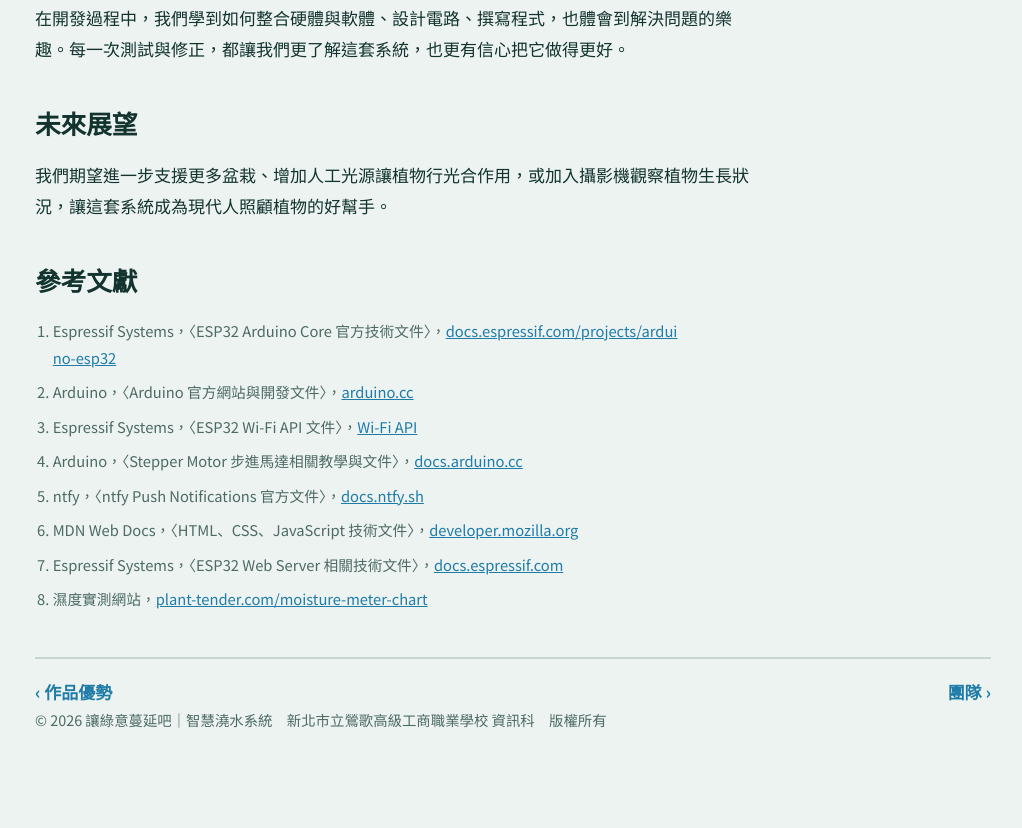
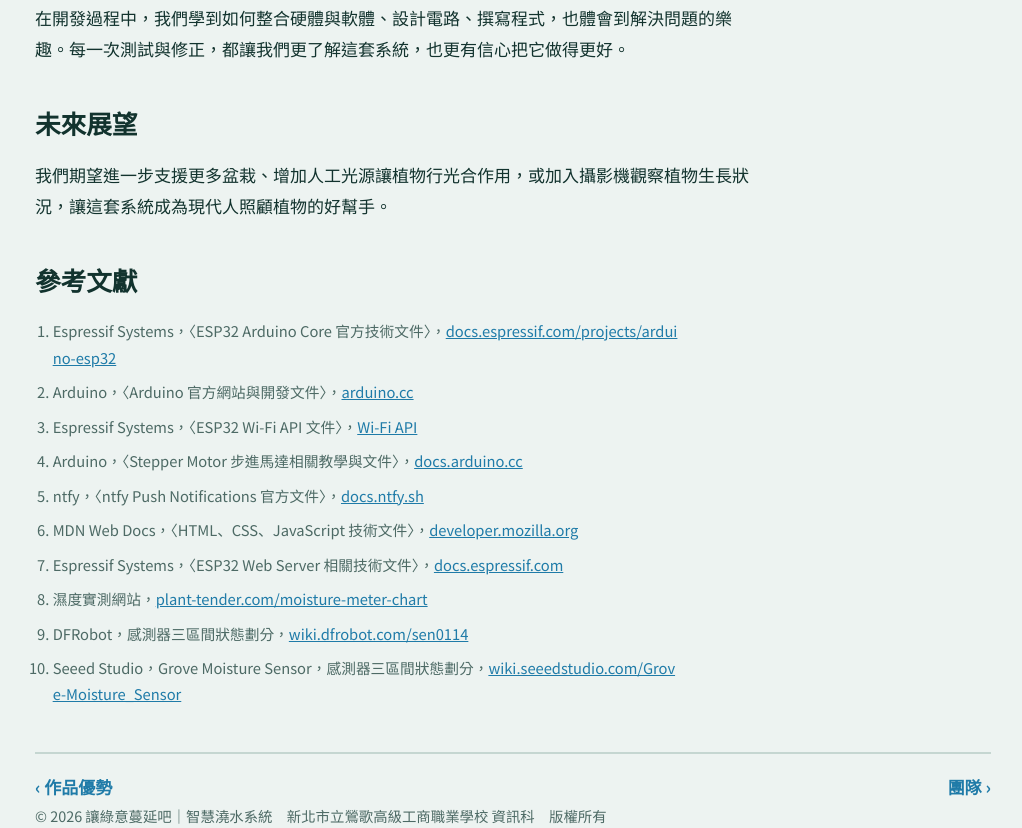
Before and after one commit to Thoomastvlife/smart-watering-site, a plain HTML site: page conclusion.html in a window 1280 px wide. Shown: the part 609-1437 px from the top of the page, without its empty margins (127-1149 px from the left). Before the commit the page ends 1342 px from the top, so only its background shows below. Drawn offline with Linux system fonts and the light colour scheme.

Commit message:
Add files via upload

```diff
--- a/conclusion.html
+++ b/conclusion.html
@@ -11,4 +11,4 @@
 <li>ntfy，〈ntfy Push Notifications 官方文件〉，<a href="https://docs.ntfy.sh/">docs.ntfy.sh</a></li>
 <li>MDN Web Docs，〈HTML、CSS、JavaScript 技術文件〉，<a href="https://developer.mozilla.org/">developer.mozilla.org</a></li>
 <li>Espressif Systems，〈ESP32 Web Server 相關技術文件〉，<a href="https://docs.espressif.com/">docs.espressif.com</a></li>
-<li>濕度實測網站，<a href="https://www.plant-tender.com/moisture-meter-chart">plant-tender.com/moisture-meter-chart</a></li></ol><div class="pager"><span><a href="advantages.html">‹ 作品優勢</a></span><span><a href="team.html">團隊 ›</a></span></div></main><footer class="wrap">© 2026 讓綠意蔓延吧｜智慧澆水系統　新北市立鶯歌高級工商職業學校 資訊科　版權所有</footer></body></html>
+<li>濕度實測網站，<a href="https://www.plant-tender.com/moisture-meter-chart">plant-tender.com/moisture-meter-chart</a></li><li>DFRobot，感測器三區間狀態劃分，<a href="https://wiki.dfrobot.com/sen0114/#docs">wiki.dfrobot.com/sen0114</a></li><li>Seeed Studio，Grove Moisture Sensor，感測器三區間狀態劃分，<a href="https://wiki.seeedstudio.com/Grove-Moisture_Sensor/">wiki.seeedstudio.com/Grove-Moisture_Sensor</a></li></ol><div class="pager"><span><a href="advantages.html">‹ 作品優勢</a></span><span><a href="team.html">團隊 ›</a></span></div></main><footer class="wrap">© 2026 讓綠意蔓延吧｜智慧澆水系統　新北市立鶯歌高級工商職業學校 資訊科　版權所有</footer></body></html>
```
